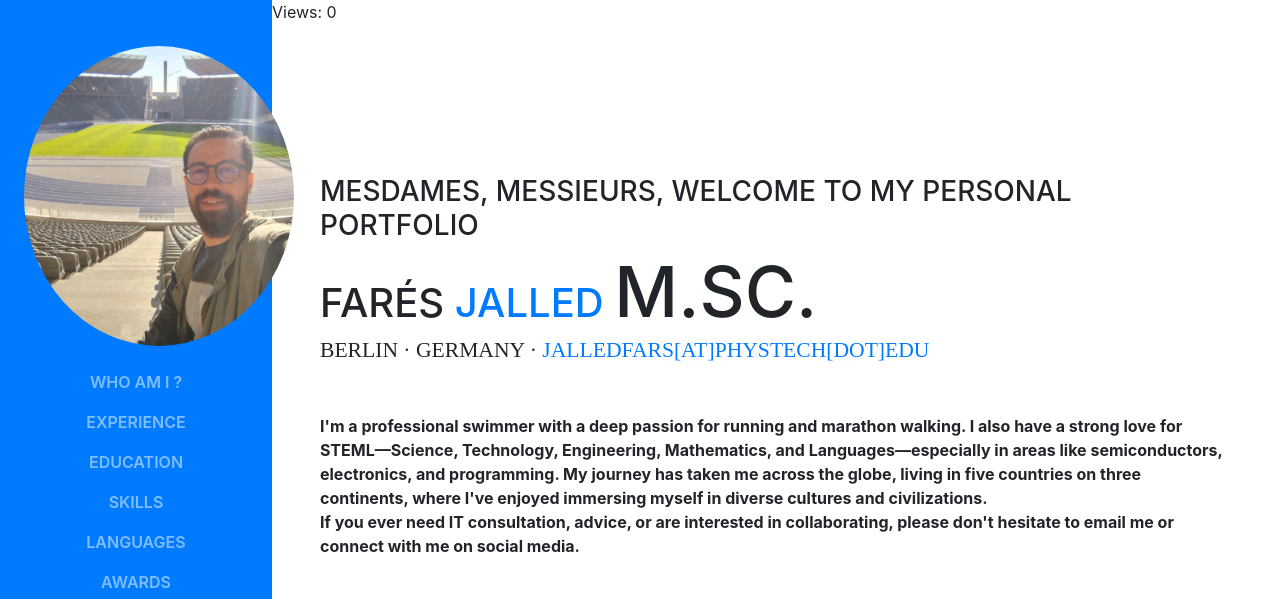
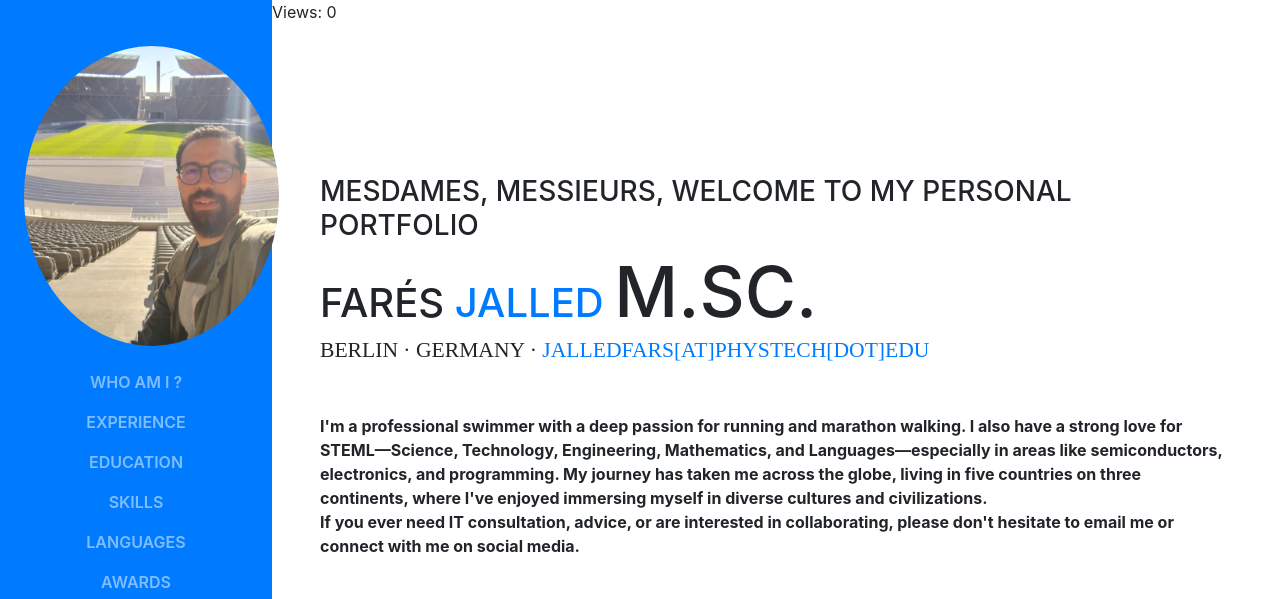
Before and after one commit to FaresJalled/WebSite, a website with bundled scripts: page index.html in a window 1280 px wide. Shown: the top 599 px of the page. Built offline with nearby package versions, Linux system fonts and the light colour scheme; files whose address does not match are found by name; a web font is replaced by a local one.

Commit message:
Update index.html

```diff
--- a/index.html
+++ b/index.html
@@ -86,7 +86,7 @@
       <a class="navbar-brand js-scroll-trigger" href="#page-top">
         <span class="d-block d-lg-none">Menu</span>
         <span class="d-none d-lg-block">
-          <img class="mx-auto mb-2 rounded-circle" src="img/Selfie.jpeg" style="width: 270px; height: 300px; object-fit: cover;">
+          <img class="mx-auto mb-2 rounded-circle" src="img/Selfie.jpeg" style="width: 255px; height: 300px; object-fit: cover;">
         </span>
       </a>
       <button class="navbar-toggler" type="button" data-toggle="collapse" data-target="#navbarSupportedContent" aria-controls="navbarSupportedContent" aria-expanded="false" aria-label="Toggle navigation">
```
